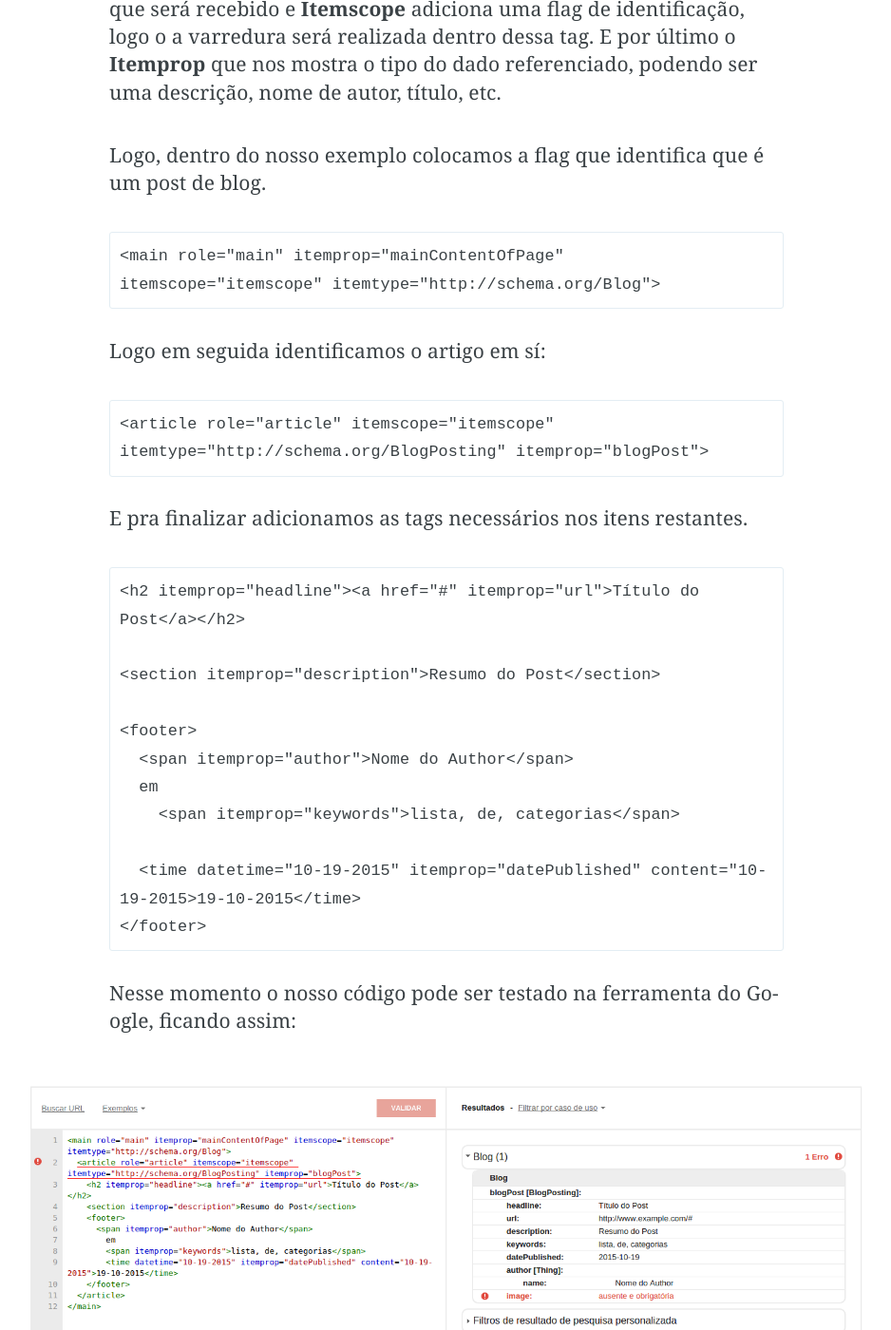
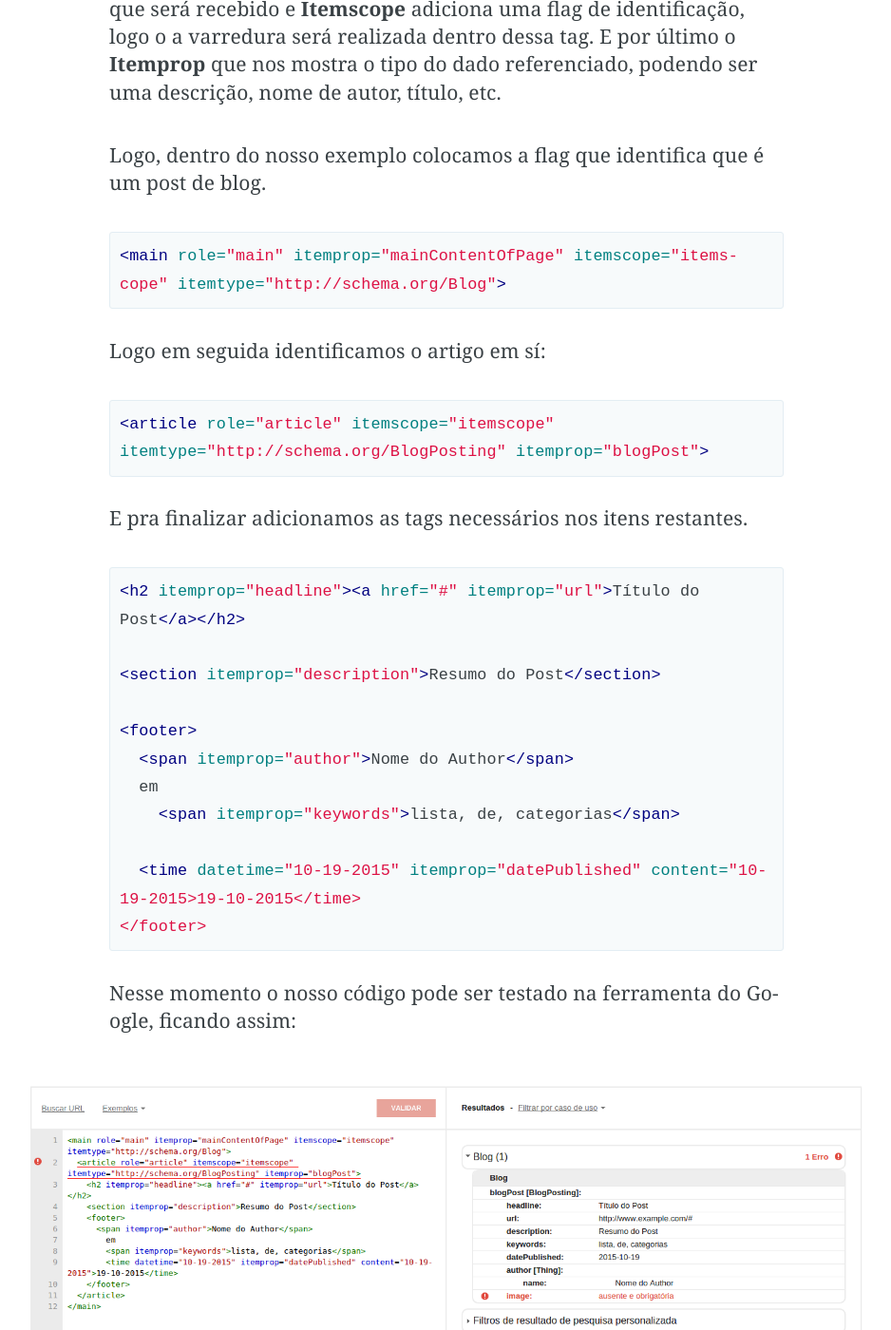
Before and after one commit to gitter-badger/koppl.in, a Jekyll site: the page built from _posts/2015-10-19-melhorando-o-seo-com-schema-na-pratica.markdown, in a window 1280 px wide and 1400 px high, scrolled down 4156 px. Shown: the whole window at 95% size, without its empty margins (170-1108 px from the left). Built offline with Jekyll 4.4.1, drawn with Linux system fonts in a browser that asks for light colours; emoji names are drawn with the system emoji font; comment, search, counter and statistics services are not loaded; some of the changed lines change nothing that is shown; some of the changed text lies outside the part shown.

Commit message:
update: post schema

```diff
--- a/_posts/2015-10-19-melhorando-o-seo-com-schema-na-pratica.markdown
+++ b/_posts/2015-10-19-melhorando-o-seo-com-schema-na-pratica.markdown
@@ -10,14 +10,13 @@
 - structured-data
 - meta-data
 - semantyc
-description: "Description"
-trilha_nome: Birdy - Wings
-trilha: http://play.spotify.com/album/6rgoVsDl432kAvqmGfrwZp
-img: carmesim/carmesim.png
-
+description: "Melhore o posicionamento e como os robôs entendem o seu site com o Schema.org."
+trilha_nome: John Mayer - XO
+trilha: https://open.spotify.com/track/7cpCU3Denug5NGZsSpQl8v
+img: schema/main.jpg
 ---
 
-Melhore o posicionamento e como os robôs entendem o seu site com o Schema.org
+Melhore o posicionamento e como os robôs entendem o seu site com o Schema.org.
 
 <!-- more -->
 
@@ -31,7 +30,7 @@
 (**confesso que achei um pouco raso demais**), e depois de aplicá-las você pode
  testar na ferramenta do Google dedicada para isso, [Structured Data Testing Tool][g].
 
-Aplicar no meu site foi bem simples, e foi dividido em 3 partes.
+Vamos então aplicar tudo isso na prática.
 
 ### Listagem de posts.
 
@@ -112,25 +111,31 @@
 
 Logo, dentro do nosso exemplo colocamos a flag que identifica que é um post de blog.
 
-    <main role="main" itemprop="mainContentOfPage" itemscope="itemscope" itemtype="http://schema.org/Blog">
+{% highlight html %}
+<main role="main" itemprop="mainContentOfPage" itemscope="itemscope" itemtype="http://schema.org/Blog">
+{% endhighlight %}
 
 Logo em seguida identificamos o artigo em sí:
 
-    <article role="article" itemscope="itemscope" itemtype="http://schema.org/BlogPosting" itemprop="blogPost">
+{% highlight html %}
+<article role="article" itemscope="itemscope" itemtype="http://schema.org/BlogPosting" itemprop="blogPost">
+{% endhighlight %}
 
 E pra finalizar adicionamos as tags necessários nos itens restantes.
 
-    <h2 itemprop="headline"><a href="#" itemprop="url">Título do Post</a></h2>
+{% highlight html %}
+<h2 itemprop="headline"><a href="#" itemprop="url">Título do Post</a></h2>
 
-    <section itemprop="description">Resumo do Post</section>
+<section itemprop="description">Resumo do Post</section>
 
-    <footer>
-      <span itemprop="author">Nome do Author</span>
-      em
-        <span itemprop="keywords">lista, de, categorias</span>
+<footer>
+  <span itemprop="author">Nome do Author</span>
+  em
+    <span itemprop="keywords">lista, de, categorias</span>
 
-      <time datetime="10-19-2015" itemprop="datePublished" content="10-19-2015>19-10-2015</time>
-    </footer>
+  <time datetime="10-19-2015" itemprop="datePublished" content="10-19-2015>19-10-2015</time>
+</footer>
+{% endhighlight %}
 
 Nesse momento o nosso código pode ser testado na ferramenta do Google, ficando assim:
 
@@ -139,15 +144,17 @@
 
 Note que o Google evidenciou uma tag que faltou, você pode agora adicioná-la no nosso exemplo pra ficar com tudo redondinho. :smile:
 
-    <img src="url-da-imagem.jpg" alt="Imagem de exemplo" itemprop="image" />
+{% highlight html %}
+<img src="url-da-imagem.jpg" alt="Imagem de exemplo" itemprop="image" />
+{% endhighlight %}
 
 É isso pessoal, até a próxima.
 
 #### Referências:
-- Loop Infinito
-- schemaorg
-- developers google
-- queryclick
+- [Loop Infinito][l]
+- [Schema.org][s]
+- [Google Developers Testing Tool][img-3]
+- [QueryClick][img]
 
 [s]: http://schema.org
 [g]: https://developers.google.com/structured-data/testing-tool/
```
Also changed, not shown: assets/images/schema/google-test.png, assets/images/schema/main.jpg (added), assets/images/schema/receitas.png, assets/images/schema/schema.jpg.
